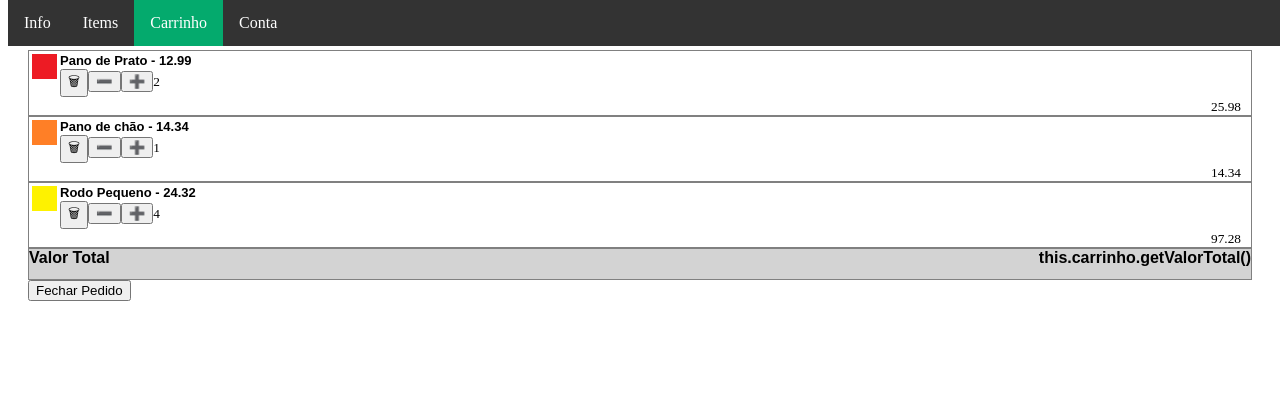
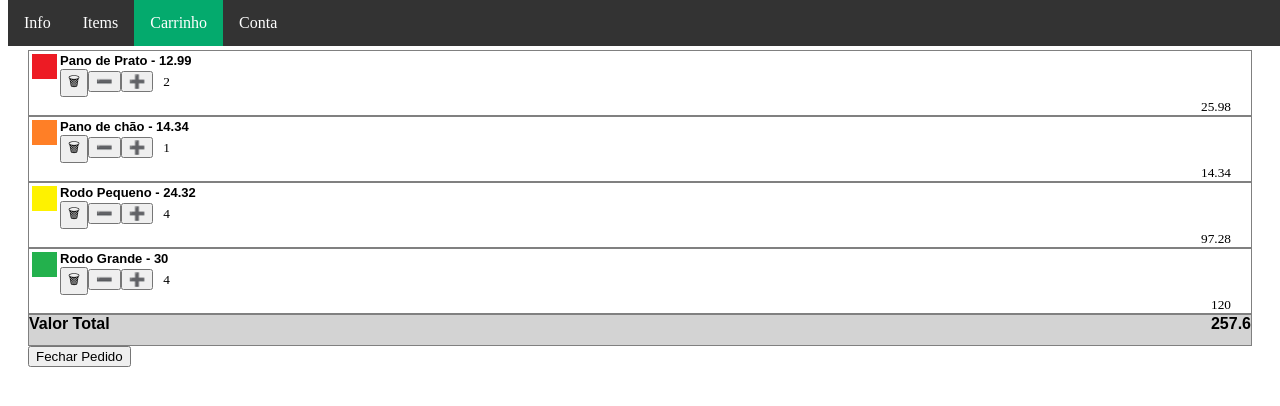
Before and after one commit to saintclair-lima/loja, an Angular app: page / in a window 1280 px wide. Both pictures are taken after a click on the link "Carrinho". Shown: the top 406 px of the page. Built offline with nearby package versions, Linux system fonts and the light colour scheme.

Commit message:
Consertado problema na lista de elementos na classe Carrinho. Em vez de 'for each *in*' foi alterado para 'for each *of*'. Próximo passo é trabalhar na conexão com a fonte de dados

```diff
--- a/src/app/itens/item-pequeno/item-pequeno.component.css
+++ b/src/app/itens/item-pequeno/item-pequeno.component.css
@@ -1,5 +1,9 @@
 img {
     height: 25px;
+}
+
+span.fonte_pequena{
+  padding: 10px;
 }
 
 .alinhada_direita {
--- a/src/app/modelos/carrinho.ts
+++ b/src/app/modelos/carrinho.ts
@@ -17,12 +17,7 @@ export class Carrinho {
   }
 
   public getItensCarrinhoComoArray(): ItemCarrinho[]{
-    let listaValoresItensCarrinhoMap = Array.from(this._itensCarrinho.values());
-    let listaRetorno: ItemCarrinho[] = [];
-
-    for (let item of listaValoresItensCarrinhoMap){
-      listaRetorno.push((item) as ItemCarrinho);
-    }
+    const listaRetorno: ItemCarrinho[] = [...this._itensCarrinho.values()];
     return listaRetorno;
   }
 
@@ -30,7 +25,7 @@ export class Carrinho {
     let valorTotal: number = 0;
     let listaItensCarrinhoMap = this.getItensCarrinhoComoArray();
 
-    for (let item in (listaItensCarrinhoMap) as ItemCarrinho[]){
+    for (let item of (listaItensCarrinhoMap) as ItemCarrinho[]){
       let _itemCar = (item) as unknown as ItemCarrinho;
       valorTotal = valorTotal + (_itemCar.dadosItem.valorItem * _itemCar.qtd);
     }
--- a/src/app/painel-carrinho/painel-carrinho.component.html
+++ b/src/app/painel-carrinho/painel-carrinho.component.html
@@ -7,7 +7,7 @@
 
 <div class="div_container_total">
   <div class="div_total_rotulo">Valor Total</div>
-  <div class="div_total_valor">{{"this.carrinho.getValorTotal()"}}</div>
+  <div class="div_total_valor">{{this.carrinho.getValorTotal()}}</div>
 </div>
 
 <button>Fechar Pedido</button>
--- a/src/app/painel-carrinho/painel-carrinho.component.ts
+++ b/src/app/painel-carrinho/painel-carrinho.component.ts
@@ -29,6 +29,14 @@ export class PainelCarrinhoComponent {
               valorItem: 24.32,
               refImagem: '003'},
             qtd:4}
+    ],
+    ['004',{dadosItem:{id: '004',
+              nome: 'Rodo Grande',
+              descricaoCurta: 'Rodo grande, para uso interno e externo.',
+              descricaoLonga: 'Rodo grande, para uso interno e externo. Cabo de madeira.',
+              valorItem: 30.00,
+              refImagem: '004'},
+            qtd:4}
     ]]);
     carrinho = new Carrinho(this.mapa);
 }
```
